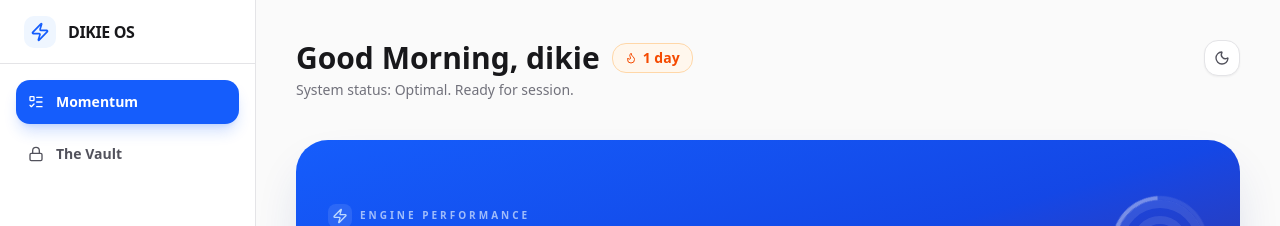
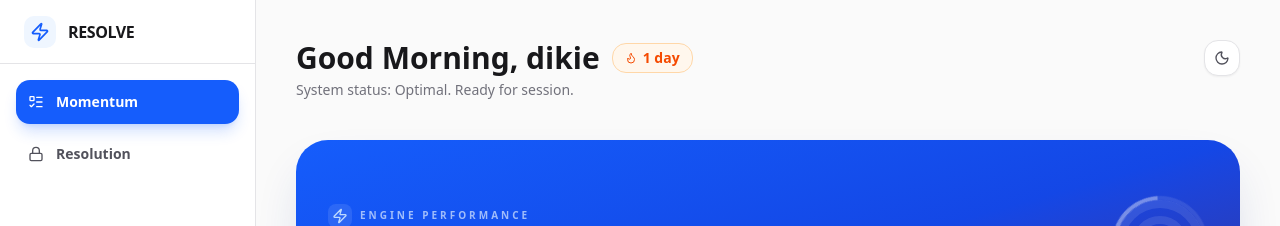
Before and after one commit to dikie001/resolve, a React (Vite) app: page / in a window 1280 px wide. Shown: the top 226 px of the page. Built offline with nearby package versions, Linux system fonts and the light colour scheme.

Commit message:
feat: Add a new `Sidebar` component with dynamic navigation, theming, and user information.

```diff
--- a/src/components/app/Sidebar.tsx
+++ b/src/components/app/Sidebar.tsx
@@ -14,7 +14,7 @@ interface SidebarProps {
 export function Sidebar({ activeTab, setActiveTab, isUnlocked, onLock, isVault, isDarkMomentum = false }: SidebarProps) {
   const navItems = [
     { id: "momentum", label: "Momentum", icon: ListTodo },
-    { id: "vault", label: "The Vault", icon: isUnlocked ? ShieldCheck : Lock },
+    { id: "vault", label: "Resolution", icon: isUnlocked ? ShieldCheck : Lock },
   ];
 
   // Determine theme based on context
@@ -32,7 +32,7 @@ export function Sidebar({ activeTab, setActiveTab, isUnlocked, onLock, isVault,
             }`} />
         </div>
         <span className={`ml-3 font-bold tracking-tight transition-colors ${isDarkTheme ? "text-white" : "text-zinc-900"
-          }`}>DIKIE OS</span>
+          }`}>RESOLVE</span>
       </div>
 
       {/* Navigation */}
@@ -70,7 +70,7 @@ export function Sidebar({ activeTab, setActiveTab, isUnlocked, onLock, isVault,
             onClick={onLock}
             className="w-full border-zinc-800 text-zinc-400 hover:text-red-400 hover:bg-red-500/10 hover:border-red-500/30 font-semibold rounded-xl transition-all"
           >
-            <LogOut className="w-4 h-4 mr-2" /> Lock Vault
+            <LogOut className="w-4 h-4 mr-2" /> Resolutions
           </Button>
         )}
 
@@ -81,8 +81,8 @@ export function Sidebar({ activeTab, setActiveTab, isUnlocked, onLock, isVault,
               : "ring-blue-500/20"
             }`}>
             <AvatarFallback className={`text-xs font-bold ${isVault
-                ? "bg-gradient-to-br from-amber-500 to-amber-600 text-black"
-                : "bg-gradient-to-br from-blue-600 to-blue-700 text-white"
+                ? "bg-linear-to-br from-amber-500 to-amber-600 text-black"
+                : "bg-linear-to-br from-blue-600 to-blue-700 text-white"
               }`}>DO</AvatarFallback>
           </Avatar>
           <div className="text-left flex-1">
```
